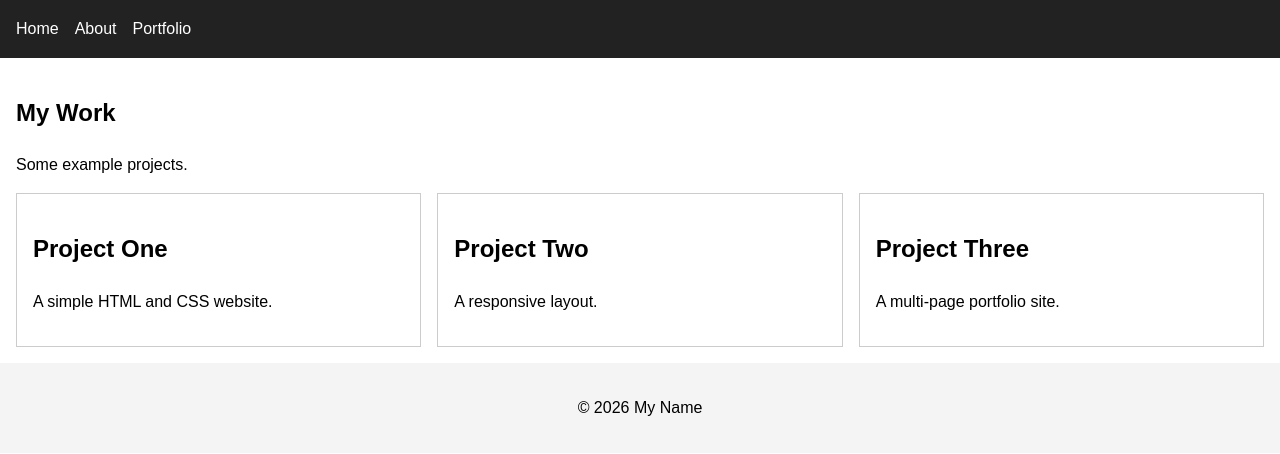
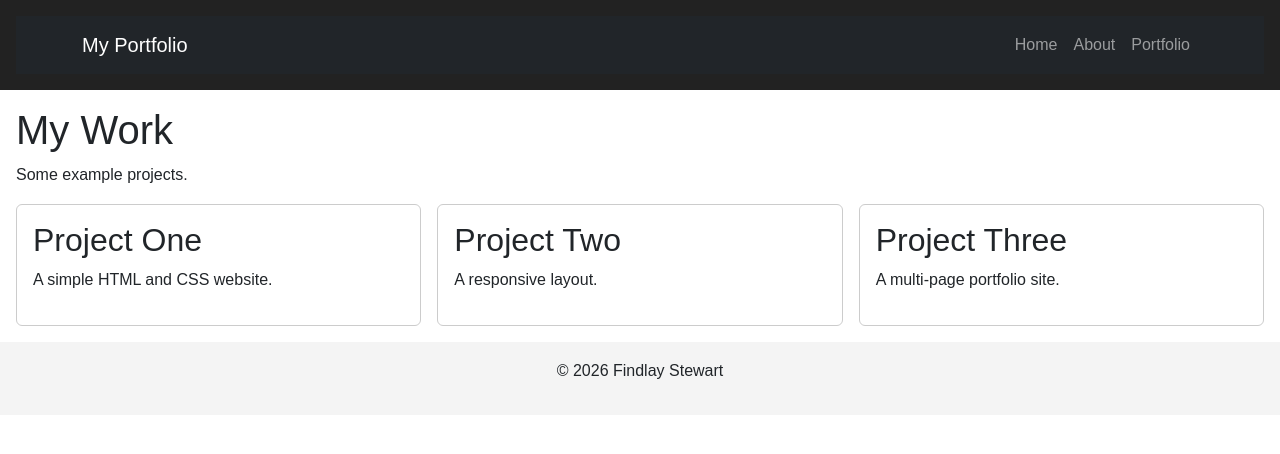
Before and after one commit to Dudesup5/WebDev-Coursework, a plain HTML site: page portfolio.html in a window 1280 px wide. Drawn offline with nearby package versions, Linux system fonts and the light colour scheme.

Commit message:
Replace navigation with Bootstrap navbar

```diff
--- a/about.html
+++ b/about.html
@@ -1,6 +1,9 @@
 <!DOCTYPE html>
 <html lang="en">
 <head>
+  <link
+  href="https://cdn.jsdelivr.net/npm/bootstrap@5.3.3/dist/css/bootstrap.min.css"
+  rel="stylesheet">
   <meta charset="UTF-8">
   <meta name="viewport" content="width=device-width, initial-scale=1.0">
   <title>About | My Portfolio</title>
@@ -8,13 +11,23 @@
 </head>
 <body>
   <header>
-    <nav>
-      <ul class="nav">
-        <li><a href="index.html">Home</a></li>
-        <li><a href="about.html">About</a></li>
-        <li><a href="portfolio.html">Portfolio</a></li>
+<nav class="navbar navbar-expand-md navbar-dark bg-dark">
+  <div class="container">
+    <a class="navbar-brand" href="index.html">My Portfolio</a>
+    <button class="navbar-toggler" type="button" data-bs-toggle="collapse" data-bs-target="#mainNav">
+      <span class="navbar-toggler-icon"></span>
+    </button>
+
+    <div class="collapse navbar-collapse" id="mainNav">
+      <ul class="navbar-nav ms-auto">
+        <li class="nav-item"><a class="nav-link" href="index.html">Home</a></li>
+        <li class="nav-item"><a class="nav-link" href="about.html">About</a></li>
+        <li class="nav-item"><a class="nav-link" href="portfolio.html">Portfolio</a></li>
       </ul>
-    </nav>
+    </div>
+  </div>
+</nav>
+
   </header>
 
   <main>
--- a/portfolio.html
+++ b/portfolio.html
@@ -1,6 +1,9 @@
 <!DOCTYPE html>
 <html lang="en">
 <head>
+  <link
+  href="https://cdn.jsdelivr.net/npm/bootstrap@5.3.3/dist/css/bootstrap.min.css"
+  rel="stylesheet">
   <meta charset="UTF-8">
   <meta name="viewport" content="width=device-width, initial-scale=1.0">
   <title>Portfolio | My Portfolio</title>
@@ -8,13 +11,23 @@
 </head>
 <body>
   <header>
-    <nav>
-      <ul class="nav">
-        <li><a href="index.html">Home</a></li>
-        <li><a href="about.html">About</a></li>
-        <li><a href="portfolio.html">Portfolio</a></li>
+<nav class="navbar navbar-expand-md navbar-dark bg-dark">
+  <div class="container">
+    <a class="navbar-brand" href="index.html">My Portfolio</a>
+    <button class="navbar-toggler" type="button" data-bs-toggle="collapse" data-bs-target="#mainNav">
+      <span class="navbar-toggler-icon"></span>
+    </button>
+
+    <div class="collapse navbar-collapse" id="mainNav">
+      <ul class="navbar-nav ms-auto">
+        <li class="nav-item"><a class="nav-link" href="index.html">Home</a></li>
+        <li class="nav-item"><a class="nav-link" href="about.html">About</a></li>
+        <li class="nav-item"><a class="nav-link" href="portfolio.html">Portfolio</a></li>
       </ul>
-    </nav>
+    </div>
+  </div>
+</nav>
+
   </header>
 
   <main>
@@ -43,7 +56,7 @@
 
 
   <footer>
-    <p>© 2026 My Name</p>
+    <p>© 2026 Findlay Stewart</p>
   </footer>
 </body>
 </html>
```
Also changed, not shown: index.html (+20 -6 lines).
